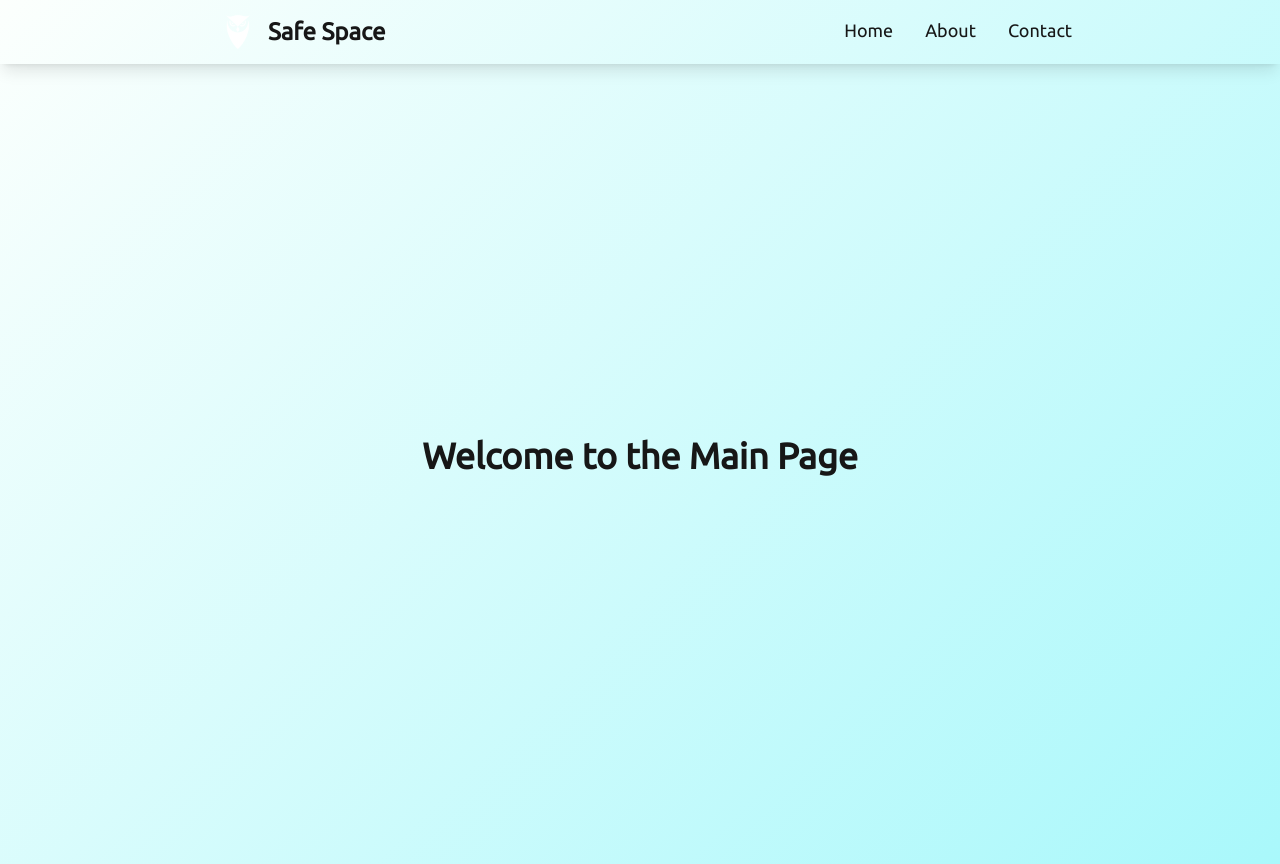
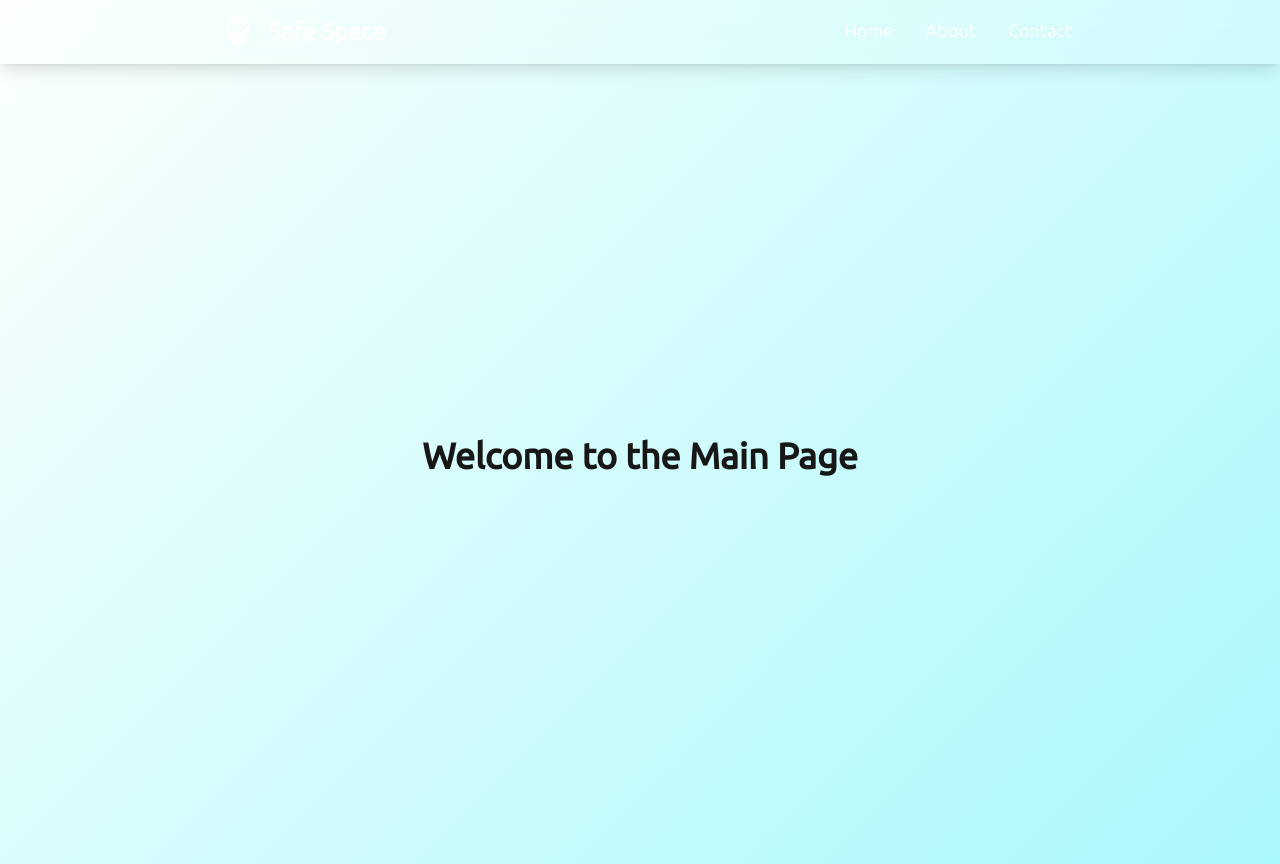
Before and after one commit to SaifAlqady51/my-space, a Next.js app: page / in a window 1280 px wide. Built offline with nearby package versions, Linux system fonts and the light colour scheme.

Commit message:
refactor: Renamed Navbar to header

```diff
--- a/src/components/Navbar.tsx
+++ /dev/null
@@ -1,31 +0,0 @@
-import Image from "next/image";
-import Link from "next/link";
-import React from "react";
-import Owl from "../../public/owl.png";
-export const Navbar = () => {
-  return (
-    <div className="w-ful h-16 bg-inherit flex justify-between shadow-lg px-52 sticky top-0">
-      <Link className="flex items-center" href="/">
-        <Image
-          src={Owl}
-          alt="logo"
-          height={60}
-          width={60}
-          style={{ filter: "invert(100%) brightness(1000%)" }}
-        />
-        <h1 className="text-2xl">Safe Space</h1>
-      </Link>
-      <div className="flex justify-center gap-8 mt-4 text-lg">
-        <Link href="/" className="">
-          Home
-        </Link>
-        <Link href="/about" className="">
-          About
-        </Link>
-        <Link href="/contact" className="">
-          Contact
-        </Link>
-      </div>
-    </div>
-  );
-};
--- a/src/components/navigation/header.tsx
+++ b/src/components/navigation/header.tsx
@@ -3,9 +3,10 @@ import Link from "next/link";
 import React from "react";
 import Owl from "../../../public/owl.png";
 import { NAVLIST } from "./data/nav-list";
+
 export const Header = () => {
   return (
-    <div className="w-ful h-16 bg-inherit flex md:justify-between justify-center shadow-lg lg:px-52 px-8  sticky top-0">
+    <div className="w-full h-16 bg-white/10 backdrop-blur-md border-b border-white/10 flex md:justify-between justify-center shadow-lg lg:px-52 px-8 sticky top-0 z-50">
       <Link className="flex items-center" href="/">
         <Image
           src={Owl}
@@ -13,12 +14,17 @@ export const Header = () => {
           height={60}
           width={60}
           style={{ filter: "invert(100%) brightness(1000%)" }}
+          className="hover:scale-110 transition-transform duration-300"
         />
-        <h1 className="text-2xl font-bold">Safe Space</h1>
+        <h1 className="text-2xl font-bold text-white">Safe Space</h1>
       </Link>
-      <div className="hidden md:flex justify-center gap-8 mt-4 text-lg ">
+      <div className="hidden md:flex justify-center gap-8 mt-4 text-lg text-white/80 hover:[&>a]:text-white [&>a]:transition-colors [&>a]:duration-300">
         {NAVLIST.map((item, idx) => (
-          <Link href={item.link} key={idx}>
+          <Link
+            href={item.link}
+            key={idx}
+            className="hover:scale-105 transition-transform duration-300"
+          >
             {item.name}
           </Link>
         ))}
```
